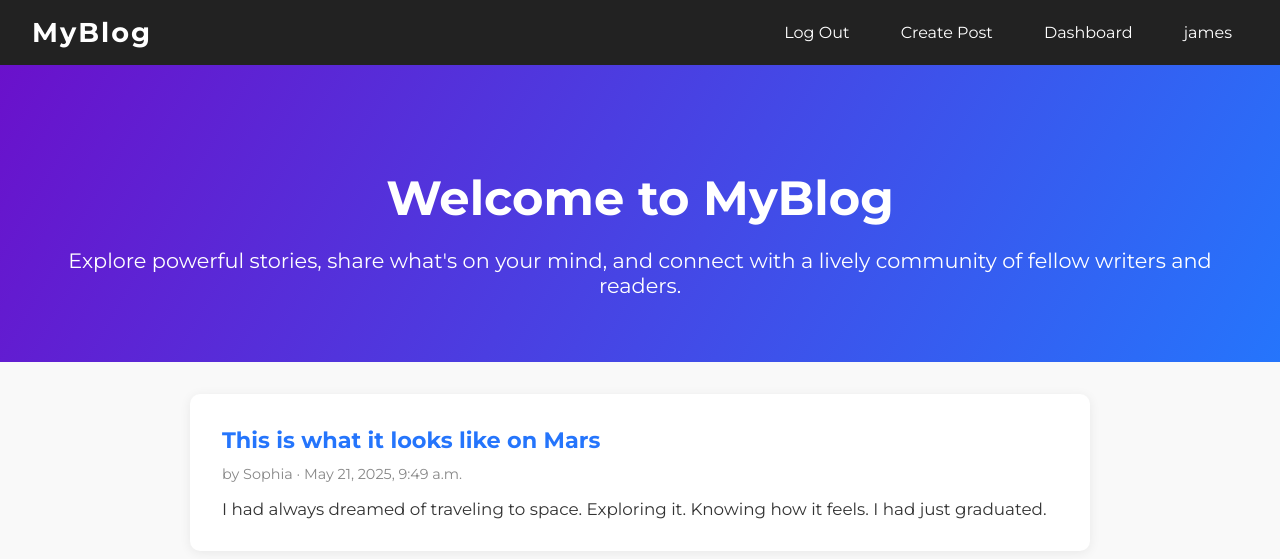
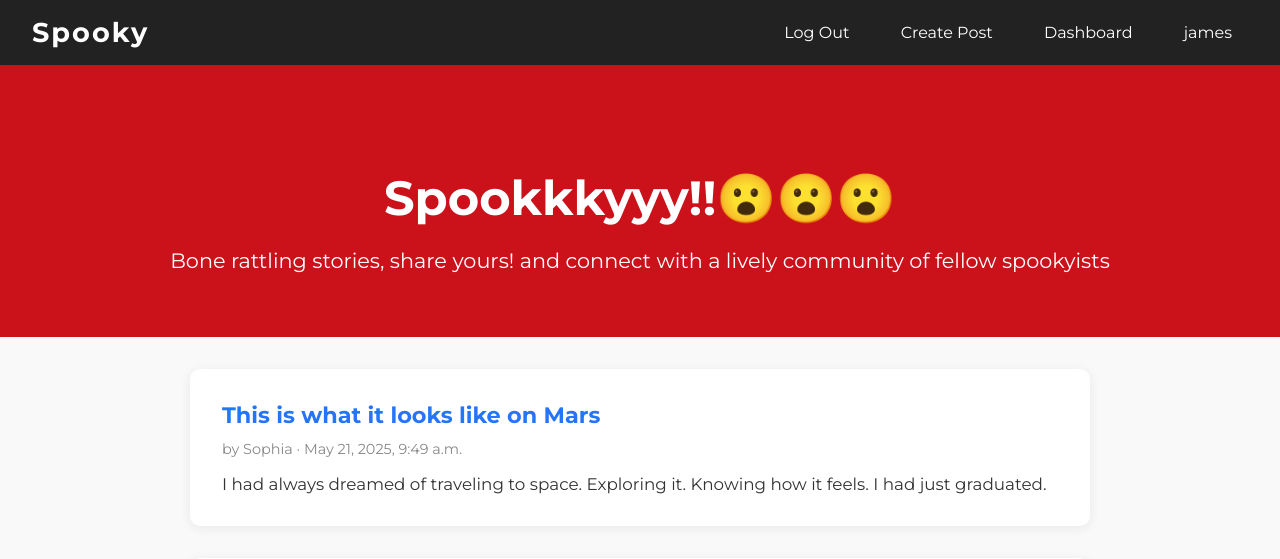
Before and after one commit to Akachukwuu/Spookyblog, a Django app: page / in a window 1280 px wide. Shown: the top 559 px of the page. Run offline with Django 5.2, Linux system fonts and the light colour scheme; a user stored in the database is signed in; data comes from the database, SQL or seed files in the repository; both versions use the stored data as it was after the commit.

Commit message:
fixed styling

```diff
--- a/myblog_project2/blog/views.py
+++ b/myblog_project2/blog/views.py
@@ -18,9 +18,9 @@ def index(request):
 def register(request):
     if request.method == 'POST':
         username = request.POST['username']
-        email = request.POST['email']
+        email = request.POST.get('email')
         password = request.POST['password']
-        confirm_password = request.POST['confirm_password']
+        confirm_password = request.POST.get('confirm_password')
 
         if password == confirm_password:
             if User.objects.filter(username=username).exists():
@@ -53,7 +53,7 @@ def login_view(request):
             messages.success(request, 'Login successful')
             return render(request, 'index.html')
         else:
-            messages.error(request, 'Invalid Details')
+            messages.error(request, 'No user found')
             return redirect('login')
     else:
         return render(request, 'login.html')
--- a/myblog_project2/static/style.css
+++ b/myblog_project2/static/style.css
@@ -41,7 +41,7 @@
         .hero {
             text-align: center;
             padding: 4rem 2rem 2rem 2rem;
-            background: linear-gradient(120deg, #6a11cb 0%, #2575fc 100%);
+            background: linear-gradient(120deg, #cb111a 100%, #050c18 100%);
             color: #fff;
         }
         .hero h1 {
--- a/myblog_project2/templates/index.html
+++ b/myblog_project2/templates/index.html
@@ -4,7 +4,7 @@
 <html lang="en">
 <head>
     <meta charset="UTF-8">
-    <title>MyBlog - Home</title>
+    <title>SpookyBlog</title>
     <meta name="viewport" content="width=device-width, initial-scale=1">
     <link href="https://fonts.googleapis.com/css?family=Montserrat:400,700&display=swap" rel="stylesheet">
     <link rel="stylesheet" href="{% static 'style.css' %}">
@@ -16,8 +16,8 @@
 
 
     <section class="hero">
-        <h1>Welcome to MyBlog</h1>
-        <p>Explore powerful stories, share what's on your mind, and connect with a lively community of fellow writers and readers.</p>
+        <h1>Spookkkyyy!!😮😮😮</h1>
+        <p>Bone rattling stories, share yours! and connect with a lively community of fellow spookyists</p>
     </section>
 
     {% for post in posts reversed %}
@@ -43,7 +43,6 @@
         toggleBtn.style.zIndex = '1000';
         document.body.appendChild(toggleBtn);
 
-        // Define dark mode styles
         const darkModeStyles = `
             body.dark-mode {
                 background: #181818 !important;
--- a/myblog_project2/templates/login.html
+++ b/myblog_project2/templates/login.html
@@ -10,10 +10,13 @@
 </head>
 <body>
     <div class="signup-container">
-        <h2>Create Account</h2>
+        <h2>Login</h2>
         <form method="POST" action="">
             {% csrf_token %}
 
+            {% for message in messages %}
+                <p style="color: dodgerblue;">{{message}}</p>
+                {% endfor %}
             <div class="form-group">
                 <label for="name">Full Name</label>
                 <input type="text" name="username" required>
@@ -23,6 +26,7 @@
                 <input type="password"  name="password" required>
             </div>
             <button type="submit" class="submit-btn">Log In</button>
+            <p>Create account<a href="{% url 'register' %}">Register</a></p>
         </form>
     </div>
 </body>
--- a/myblog_project2/templates/navbar.html
+++ b/myblog_project2/templates/navbar.html
@@ -2,7 +2,7 @@
     {% if user.is_authenticated %}
 
     <nav class="navbar">
-        <div class="logo">MyBlog</div>
+        <a href="{% url 'index' %}" style="text-decoration: none; color: #fff;"><div class="logo">Spooky</div></a>
         <ul>
             <li><a href="{% url 'logout' %}">Log Out</a></li>
             <li><a href="{% url 'create_post' %}">Create Post</a></li>
--- a/myblog_project2/templates/register.html
+++ b/myblog_project2/templates/register.html
@@ -16,6 +16,9 @@
 
             <div class="form-group">
                 <label for="name">Full Name</label>
+                {% for message in messages %}
+                <p style="color: dodgerblue;">{{message}}</p>
+                {% endfor %}
                 <input type="text" id="name" name="username" required autocomplete="off">
             </div>
             <div class="form-group">
@@ -31,6 +34,7 @@
                 <input type="password" id="confirm_password" name="confirm_password" required autocomplete="off">
             </div>
             <button type="submit" class="submit-btn">Sign Up</button>
+            <p>Already have an account? <a href="{% url 'login' %}">Login</a></p> <a href="{% url 'index' %}">Back to Home</a>
         </form>
     </div>
 </body>
```
Also changed, not shown: myblog_project2/db.sqlite3.
